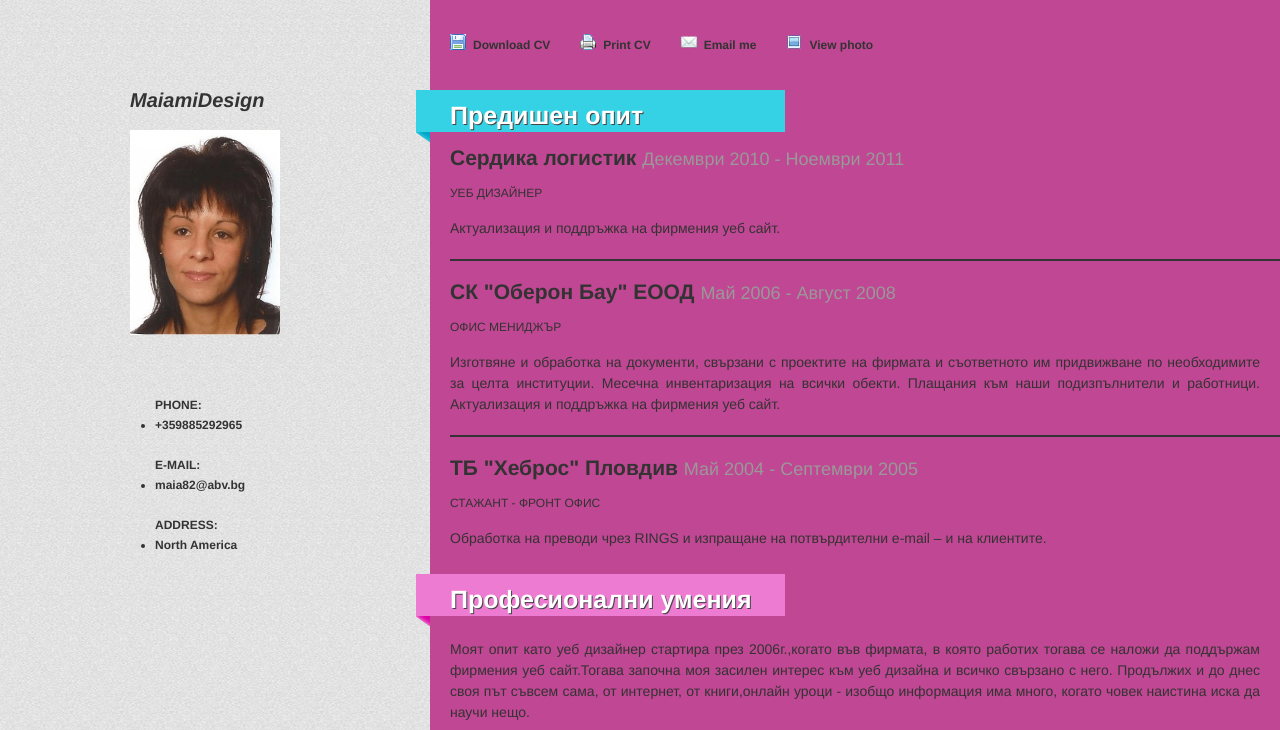
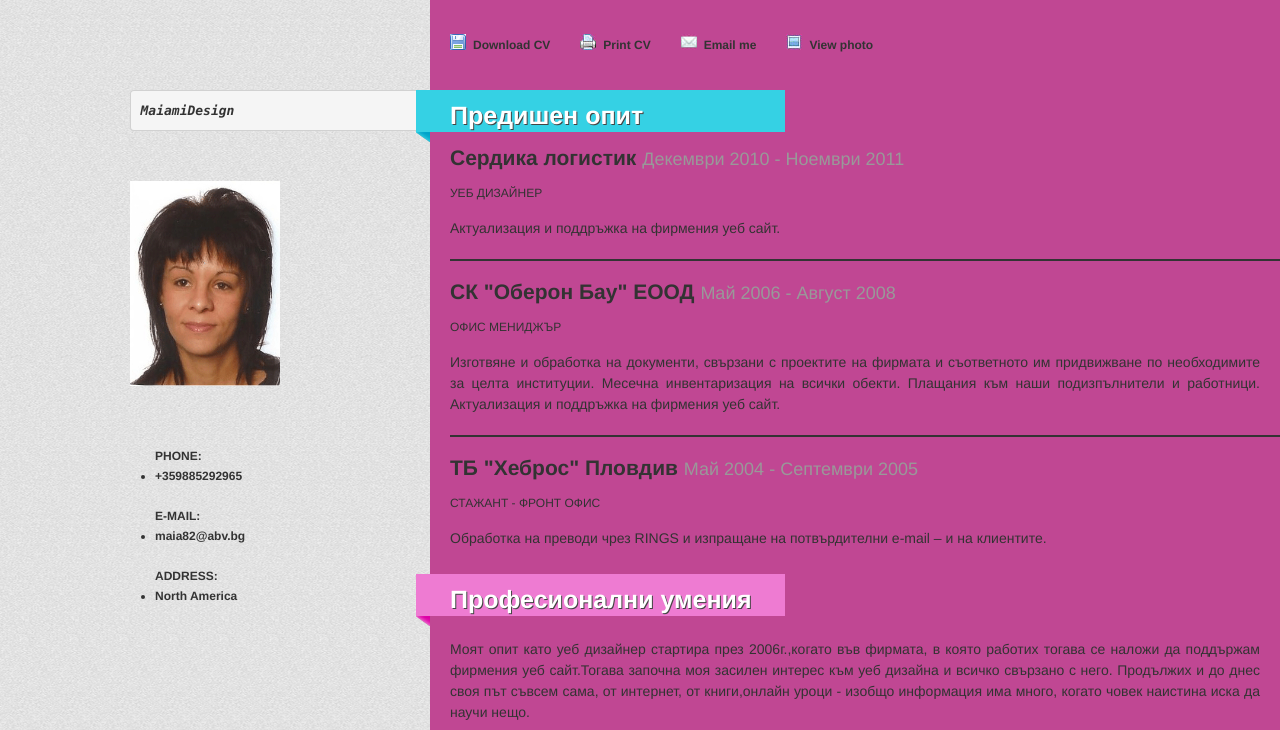
Before and after one commit to maiamiii/bootstrap, a plain HTML site: page bootstrap/index.html in a window 1280 px wide. Shown: the top 730 px of the page. Drawn offline with nearby package versions, Linux system fonts and the light colour scheme.

Commit message:
Update bootstrap/index.html

```diff
--- a/bootstrap/index.html
+++ b/bootstrap/index.html
@@ -20,7 +20,7 @@
 <div id="container">
       <div class="left">
         <div class="left_top">
-            MaiamiDesign<br>
+        <pre>MaiamiDesign</pre><br>
         <br>
         <img src="img/maia.gif" width="150" height="180"></div>
         <br>
```
